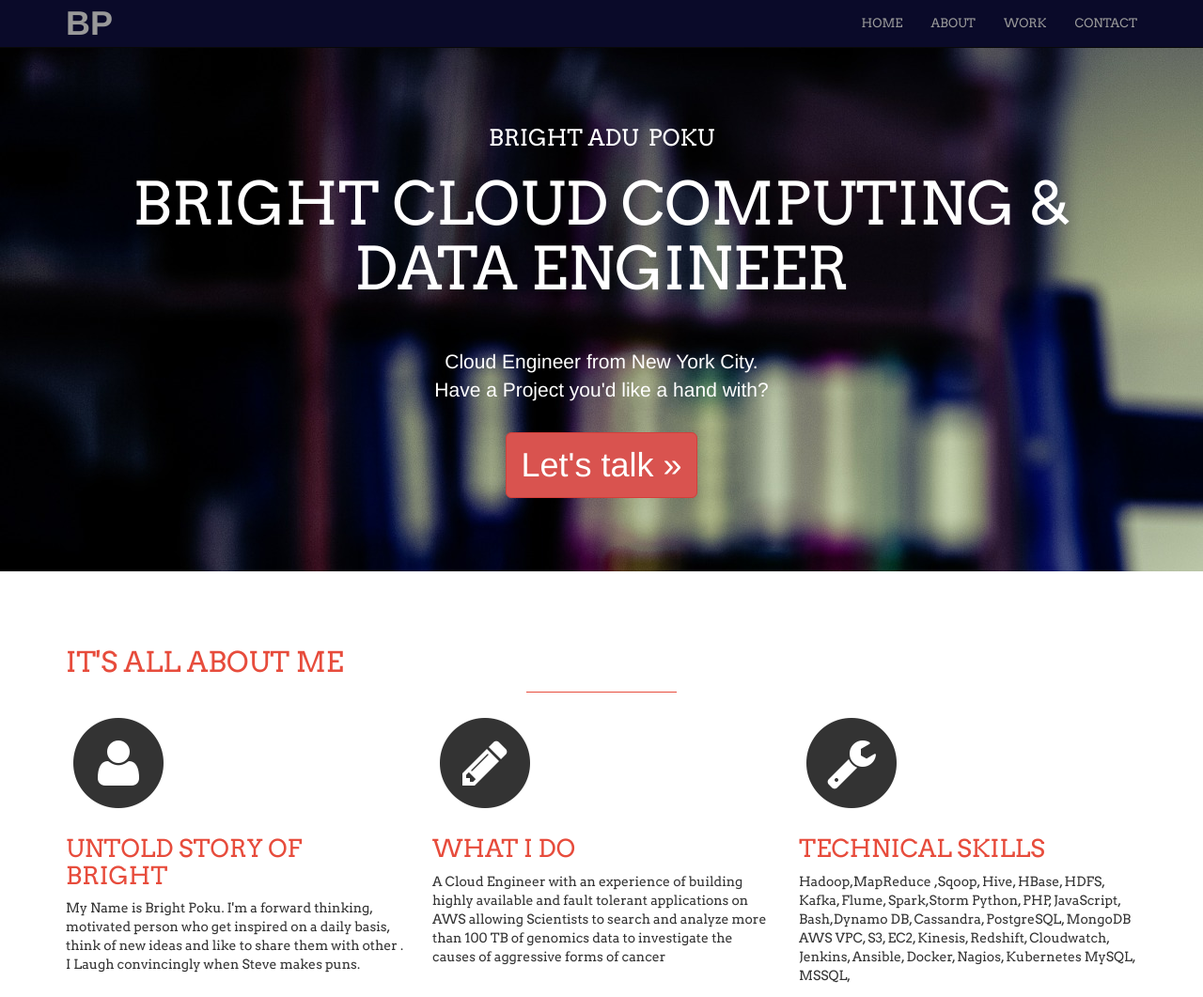
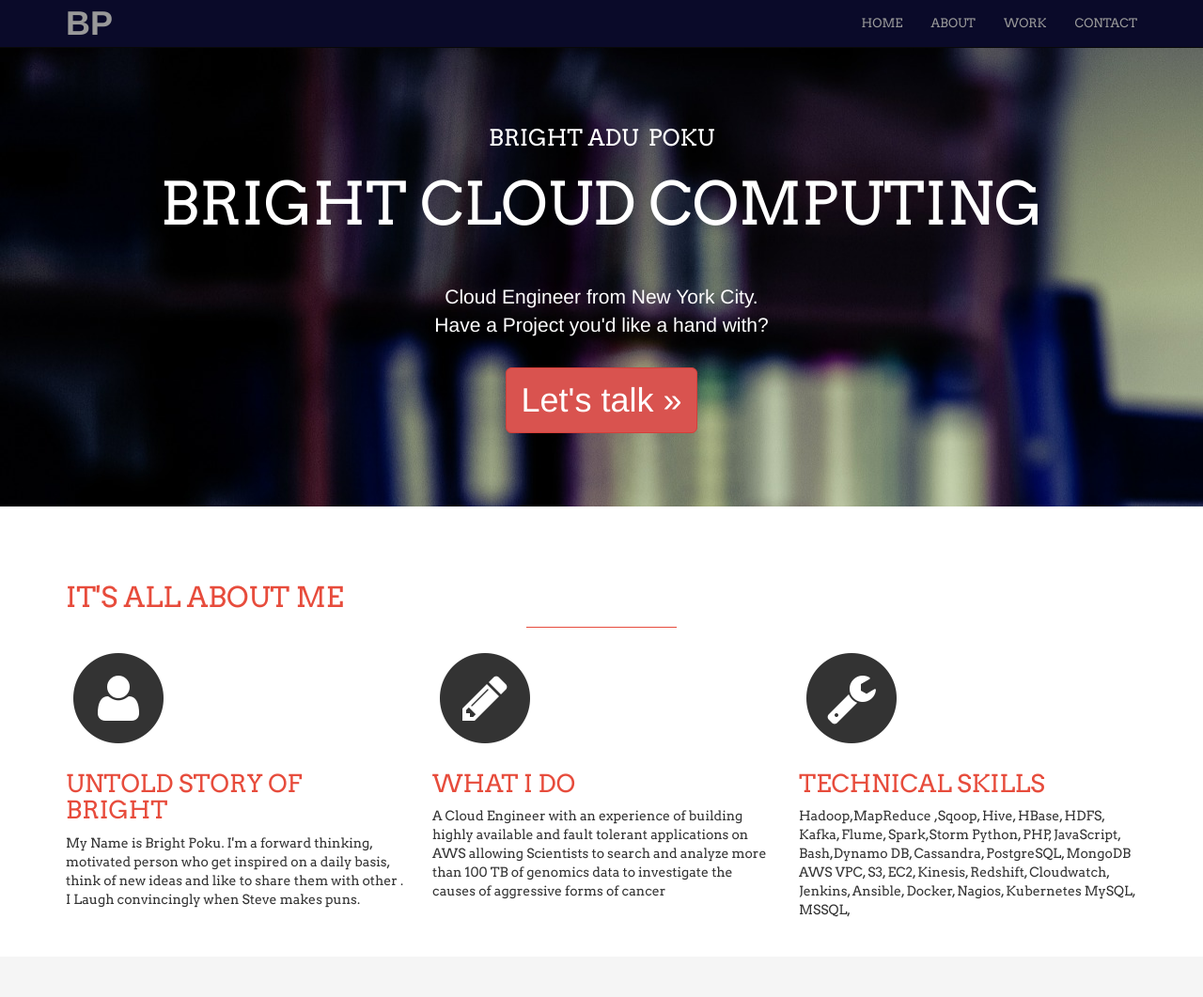
Before and after one commit to brightap/bright, a plain HTML site: page index.html in a window 1280 px wide. Shown: the top 1061 px of the page at 94% size. Drawn offline with nearby package versions, Linux system fonts and the light colour scheme.

Commit message:
Update index.html

```diff
--- a/index.html
+++ b/index.html
@@ -62,7 +62,7 @@
     <!-- Main jumbotron for a primary marketing message or call to action -->
     <div class="jumbotron">
       <div class="container">
-        <h1><span class="bright">BRIGHT ADU  &nbsp;POKU</span><br>BRIGHT CLOUD COMPUTING & <br> DATA ENGINEER</h1>
+        <h1><span class="bright">BRIGHT ADU  &nbsp;POKU</span><br>BRIGHT CLOUD COMPUTING </h1>
         <p>Cloud Engineer from New York City. <br>Have a Project you'd like a hand with? </p>
         <p><button class="btn btn-danger btn-lg"  data-target="#down"><a href="#down">Let's talk &raquo;</a></button></p>
 
```
